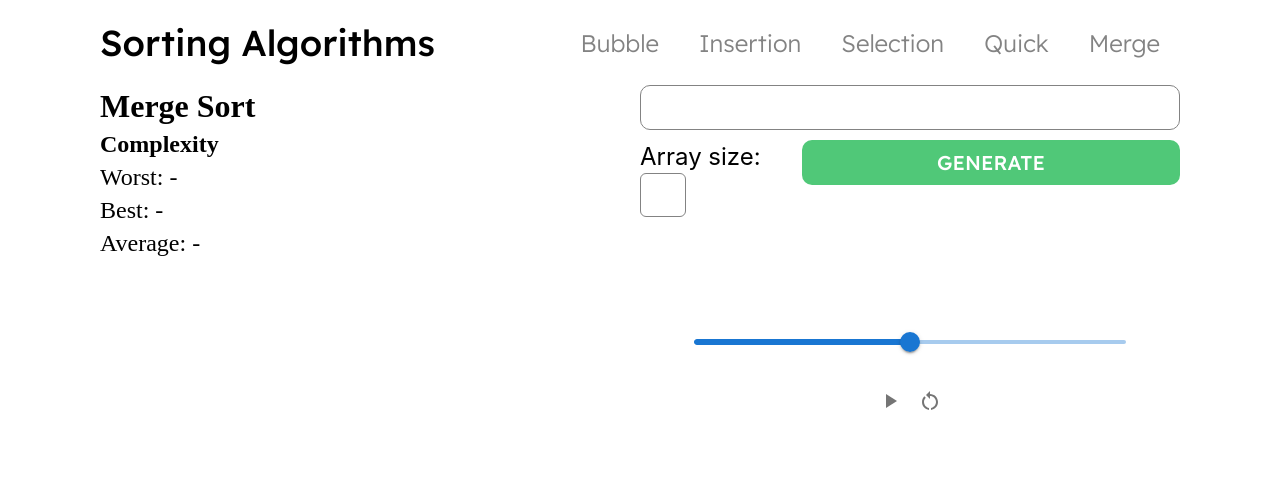
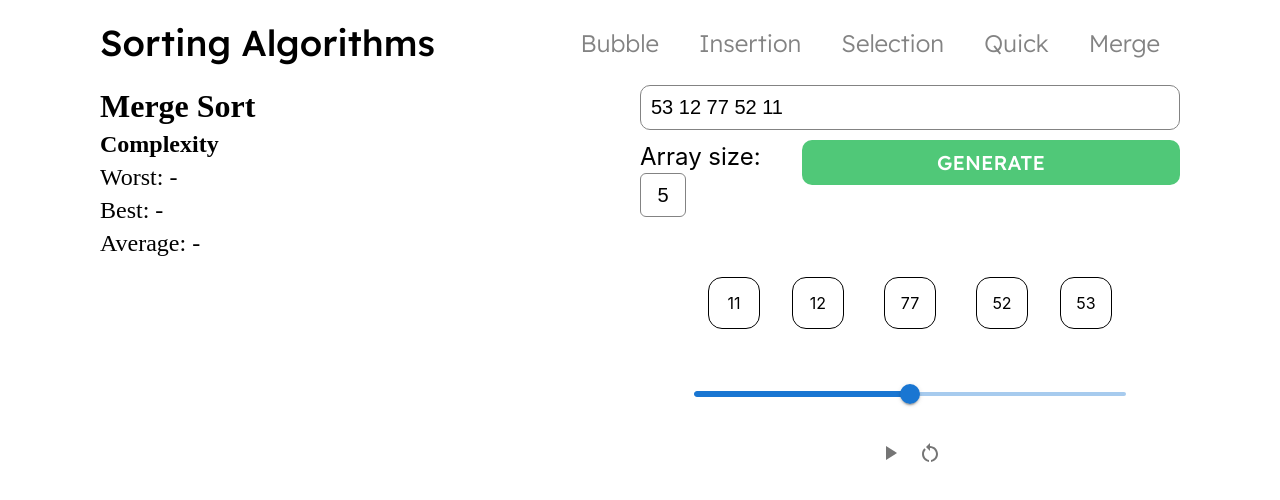
Before and after one commit to InnaZhurba/sorting_algorithms_visualization, a React (Create React App) app: page /merge in a window 1280 px wide. Both pictures are taken after a click on the button "GENERATE". Shown: the top 500 px of the page. Built offline with nearby package versions, Linux system fonts and the light colour scheme.

Commit message:
Add animation, though I have no idea how to use it while sorting :(

```diff
--- a/package.json
+++ b/package.json
@@ -10,6 +10,7 @@
     "@testing-library/jest-dom": "^5.16.4",
     "@testing-library/react": "^13.2.0",
     "@testing-library/user-event": "^13.5.0",
+    "framer-motion": "^6.3.4",
     "react": "^18.1.0",
     "react-dom": "^18.1.0",
     "react-router-dom": "^6.3.0",
--- a/src/components/AlgoDemo.js
+++ b/src/components/AlgoDemo.js
@@ -1,18 +1,19 @@
-import { IconButton, Slider } from "@mui/material";
+import { duration, IconButton, Slider } from "@mui/material";
 import PlayArrowIcon from '@mui/icons-material/PlayArrow';
 import RestartAltIcon from '@mui/icons-material/RestartAlt';
 
 import "../styles/AlgoDemo.css";
 import React, { useContext, useState } from "react";
+import { motion, useMotionValue, useTransform } from "framer-motion";
 
 const CurrentArrayContext = React.createContext({currentArray: [], setCurrentArray: () => {}});
 const ArraySizeContext = React.createContext({arraySize: [], setArraySize: () => {}});
 const CurrentInputContext = React.createContext({currentInput: [], setCurrentInput: () => {}});
 
-
+//  Main component
 const AlgoDemo = () => {
     const [currentArray, setCurrentArray] = useState([]);
-    const [arraySize, setArraySize] = useState(0);
+    const [arraySize, setArraySize] = useState(5);
     const [currentInput, setCurrentInput] = useState('');
 
     return <div className="algo_demo">
@@ -57,7 +58,7 @@
     return <div className="size_generation">
         <div className="array_size">
             <label className="algo_description">Array size: </label>
-            <input className="size_input" type="text" id="size-input" onChange={(ev) => {
+            <input className="size_input" value={arraySize} type="text" id="size-input" onChange={(ev) => {
                 const parsedInt = parseInt(ev.target.value);
                 setArraySize(isNaN(parsedInt) ? 0 : parsedInt);
                 }} />
@@ -88,9 +89,48 @@
 
 const BoxContainer = () => {
     const {currentArray} = useContext(CurrentArrayContext);
+    const index1 = 0;
+    const index2 = 4;
+
+    let animationForElementsByIndex = getSwapAnimation(index1, index2);
+
     return <div className="elements_visualization">
-        {currentArray.map((el, index) => {return <Box value={el} key={index}/>})}
+        {currentArray.map((el, index) => {
+            if (animationForElementsByIndex[index]) {
+                const {x, y} = animationForElementsByIndex[index];
+                return <motion.div animate = {{
+                    x: x,
+                    y: y,
+                }}>
+                    <Box value={el} key={index}/>
+                </motion.div>
+            }
+            else {
+                return <Box value={el} key={index}/>
+            }
+
+            })}
     </div>
 }
 
+
+const getSwapAnimation = (index1, index2) => {
+    const boxWidth = 50;
+    const boxMargin = 20;
+    const xdir_index1 = (index1 > index2 ? -1 : 1)*Math.abs(index1-index2)*(boxWidth+2*boxMargin);
+    const xdir_index2 = -xdir_index1;
+
+    let animationForElementsByIndex = {};
+    animationForElementsByIndex[index1] = {
+        x: [0, 0, xdir_index1, xdir_index1],
+        y: [0, -100, -100, 0]
+    };
+    animationForElementsByIndex[index2] = {
+        x: [0, 0, xdir_index2, xdir_index2],
+        y: [0, 100, 100, 0]
+    };
+
+    return animationForElementsByIndex;
+}
+
 export default AlgoDemo;
```
Also changed, not shown: 1 other file (tests, documents, lock files or other folders).
